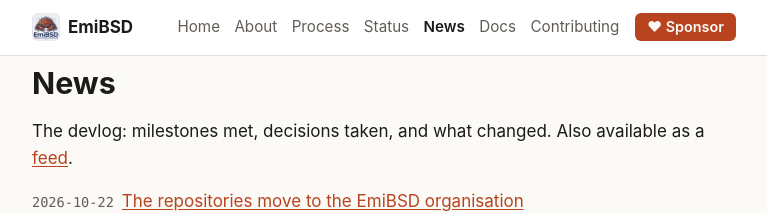
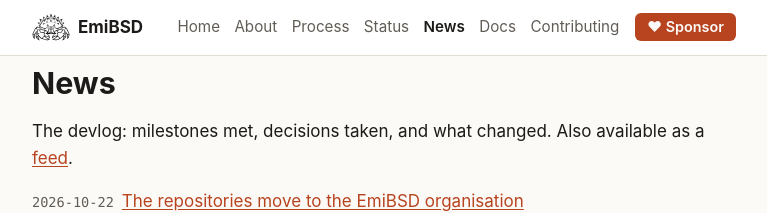
Before and after one commit to EmiBSD/Portal, a Jekyll site: the page built from news/index.md, in a window 1280 px wide. Shown: the top 213 px of the page, without its empty margins (256-1023 px from the left). Built offline with Jekyll 4.4.1, drawn with Linux system fonts in a browser that asks for light colours.

Commit message:
site: the line-art Ferffy in the header beside the name
The header's brand shows the same <picture> as the hero, 38x28, white lines
on dark and black on light, instead of favicon.png. The browser tab keeps
favicon.png.

Co-Authored-By: Claude Opus 5.5 <noreply@anthropic.com>

```diff
--- a/_layouts/default.html
+++ b/_layouts/default.html
@@ -17,7 +17,10 @@
   <header class="site-header">
     <div class="wrap">
       <a class="brand" href="{{ '/' | relative_url }}">
-        <img src="{{ '/assets/img/favicon.png' | relative_url }}" alt="" width="28" height="28">
+        <picture>
+          <source srcset="{{ '/assets/img/ferffy-lines-white.svg' | relative_url }}" media="(prefers-color-scheme: dark)">
+          <img src="{{ '/assets/img/ferffy-lines-black.svg' | relative_url }}" alt="" width="38" height="28">
+        </picture>
         <span>{{ site.title }}</span>
       </a>
       <nav aria-label="Main">
--- a/assets/css/site.css
+++ b/assets/css/site.css
@@ -80,7 +80,7 @@ a:hover { text-decoration-thickness: 2px; }
   font-weight: 700;
   text-decoration: none;
 }
-.brand img { border-radius: 6px; }
+.brand picture { display: flex; }
 nav ul {
   display: flex;
   flex-wrap: wrap;
```
